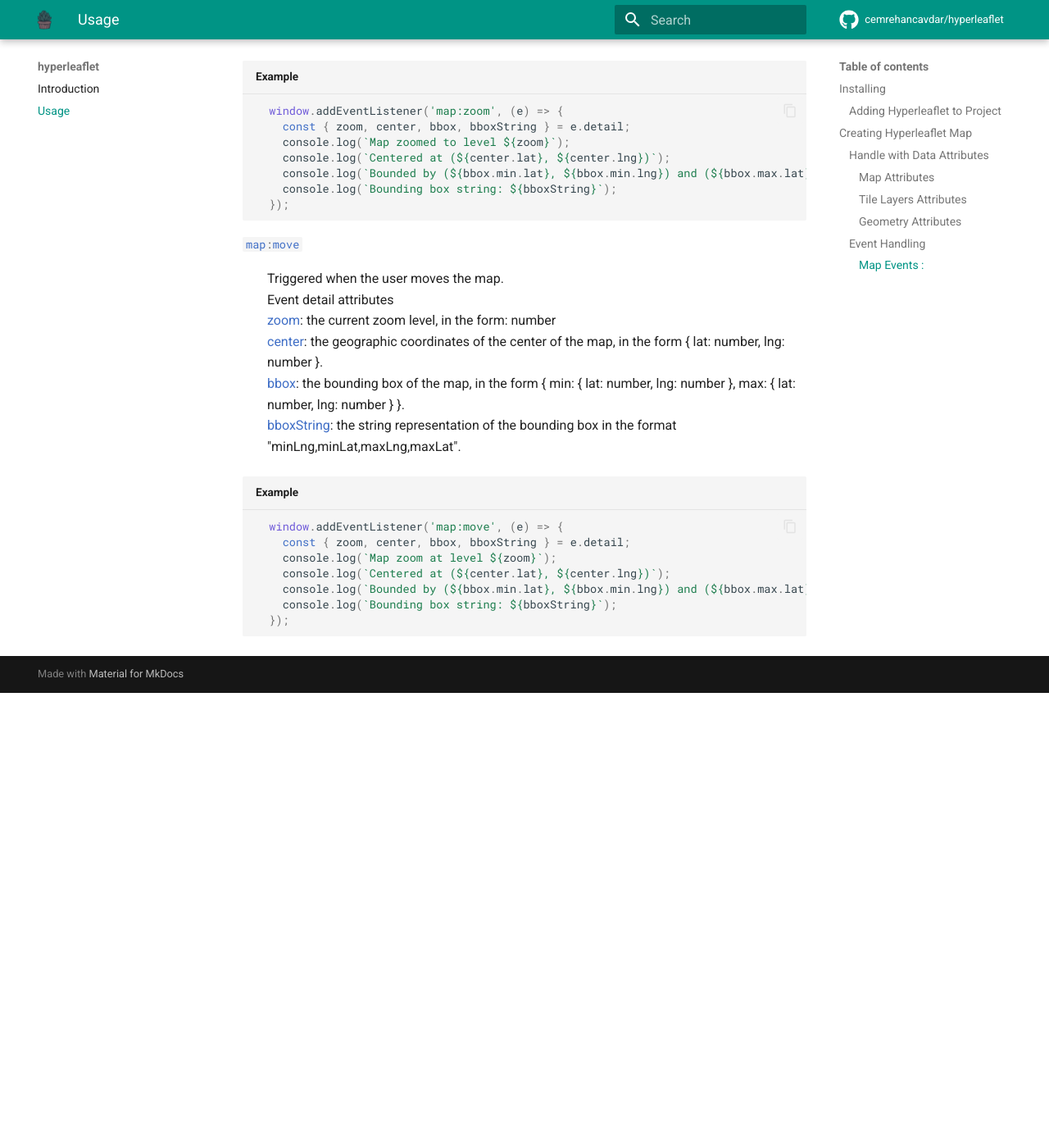
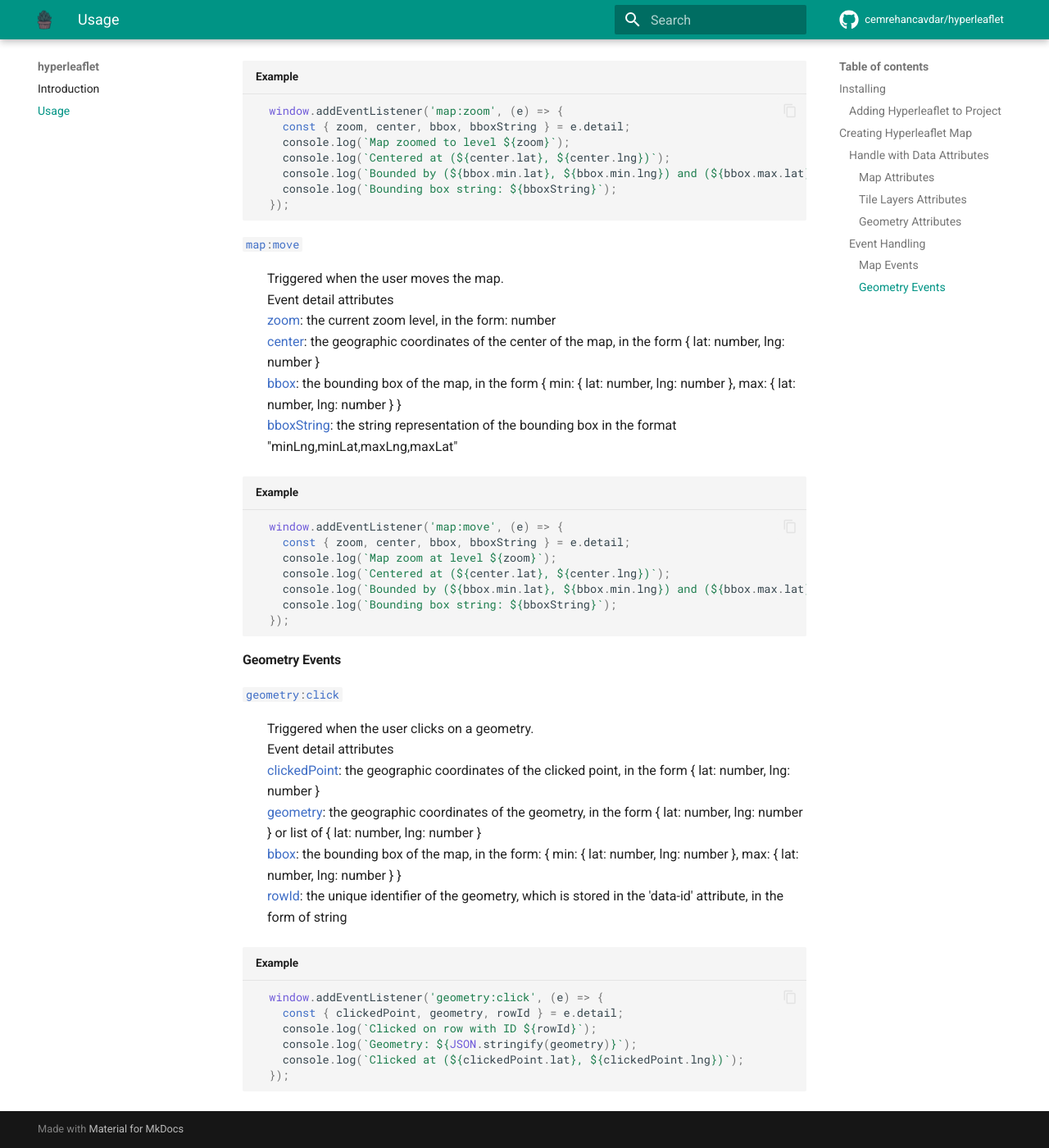
Before and after one commit to cemrehancavdar/hyperleaflet, an MkDocs documentation site: the page built from docs/docs/usage.md, in a window 1280 px wide and 1400 px high, scrolled down 5643 px. Shown: the whole window at 82% size. Built offline with MkDocs 1.6.1 and Material for MkDocs 9.7.7, drawn with Linux system fonts in a browser that asks for light colours; comment, search, counter and statistics services are not loaded; before the commit the page ends 6488 px from its top, so only the background shows below that; some of the changed text lies outside the part shown.

Commit message:
docs: geometry events

````diff
--- a/docs/docs/usage.md
+++ b/docs/docs/usage.md
@@ -206,13 +206,13 @@ Valid format: array of coordinates for Point and LineString, array of arrays of
   Hyperleaflet provides an event system for interacting with the map and geometries. It sends custom events to the **window** object, which can be listened to and handled by JavaScript. We recommend using either [_hyperscript](https://hyperscript.org/) or [alpine.js](https://alpinejs.dev/) to handle the events. The custom events contain a **detail** object with useful attributes, such as the clicked point on the map.
 
   Events use the **`target:event`** syntax, separated by a colon.
-#### Map Events :
+#### Map Events
 
 `#!css map:click`
 
 : Triggered when the user clicks on the map. <br>
   Event detail attributes <br>
-  <span style="color: var(--md-code-hl-keyword-color)">point</span>: the geographic coordinates of the clicked point, in the form: { lat: number, lng: number }. <br>
+  <span style="color: var(--md-code-hl-keyword-color)">point</span>: the geographic coordinates of the clicked point, in the form: { lat: number, lng: number } <br>
 
   ```js title="Example"
     window.addEventListener('map:click', (event) => {
@@ -226,9 +226,9 @@ Valid format: array of coordinates for Point and LineString, array of arrays of
 : Triggered when the map's zoom level changes. <br>
   Event detail attributes <br>
   <span style="color: var(--md-code-hl-keyword-color)">zoom</span>: the new zoom level, in the form: number<br>
-  <span style="color: var(--md-code-hl-keyword-color)">center</span>: the geographic coordinates of the center of the map, in the form: { lat: number, lng: number }. <br>
-  <span style="color: var(--md-code-hl-keyword-color)">bbox</span>: the bounding box of the map, in the form: { min: { lat: number, lng: number }, max: { lat: number, lng: number } }. <br>
-  <span style="color: var(--md-code-hl-keyword-color)">bboxString</span>: the string representation of the bounding box in the format "minLng,minLat,maxLng,maxLat".
+  <span style="color: var(--md-code-hl-keyword-color)">center</span>: the geographic coordinates of the center of the map, in the form: { lat: number, lng: number } <br>
+  <span style="color: var(--md-code-hl-keyword-color)">bbox</span>: the bounding box of the map, in the form: { min: { lat: number, lng: number }, max: { lat: number, lng: number } } <br>
+  <span style="color: var(--md-code-hl-keyword-color)">bboxString</span>: the string representation of the bounding box in the format "minLng,minLat,maxLng,maxLat"
 
   ```js title="Example"
     window.addEventListener('map:zoom', (e) => {
@@ -245,9 +245,9 @@ Valid format: array of coordinates for Point and LineString, array of arrays of
 : Triggered when the user moves the map. <br>
   Event detail attributes <br>
   <span style="color: var(--md-code-hl-keyword-color)">zoom</span>:  the current zoom level, in the form: number <br>
-  <span style="color: var(--md-code-hl-keyword-color)">center</span>: the geographic coordinates of the center of the map, in the form { lat: number, lng: number }. <br>
-  <span style="color: var(--md-code-hl-keyword-color)">bbox</span>: the bounding box of the map, in the form { min: { lat: number, lng: number }, max: { lat: number, lng: number } }. <br>
-  <span style="color: var(--md-code-hl-keyword-color)">bboxString</span>: the string representation of the bounding box in the format "minLng,minLat,maxLng,maxLat".
+  <span style="color: var(--md-code-hl-keyword-color)">center</span>: the geographic coordinates of the center of the map, in the form { lat: number, lng: number } <br>
+  <span style="color: var(--md-code-hl-keyword-color)">bbox</span>: the bounding box of the map, in the form { min: { lat: number, lng: number }, max: { lat: number, lng: number } } <br>
+  <span style="color: var(--md-code-hl-keyword-color)">bboxString</span>: the string representation of the bounding box in the format "minLng,minLat,maxLng,maxLat"
 
   ```js title="Example"
     window.addEventListener('map:move', (e) => {
@@ -258,3 +258,23 @@ Valid format: array of coordinates for Point and LineString, array of arrays of
       console.log(`Bounding box string: ${bboxString}`);
     });
   ```
+
+#### Geometry Events
+
+`#!css geometry:click`
+
+: Triggered when the user clicks on a geometry. <br>
+  Event detail attributes <br>
+  <span style="color: var(--md-code-hl-keyword-color)">clickedPoint</span>: the geographic coordinates of the clicked point, in the form { lat: number, lng: number }<br>
+  <span style="color: var(--md-code-hl-keyword-color)">geometry</span>: the geographic coordinates of the geometry, in the form { lat: number, lng: number } or list of { lat: number, lng: number }  <br>
+  <span style="color: var(--md-code-hl-keyword-color)">bbox</span>: the bounding box of the map, in the form: { min: { lat: number, lng: number }, max: { lat: number, lng: number } } <br>
+  <span style="color: var(--md-code-hl-keyword-color)">rowId</span>: the unique identifier of the geometry, which is stored in the 'data-id' attribute, in the form of string
+
+  ```js title="Example"
+    window.addEventListener('geometry:click', (e) => {
+      const { clickedPoint, geometry, rowId } = e.detail;
+      console.log(`Clicked on row with ID ${rowId}`);
+      console.log(`Geometry: ${JSON.stringify(geometry)}`);
+      console.log(`Clicked at (${clickedPoint.lat}, ${clickedPoint.lng})`);
+    });
+  ```
````
